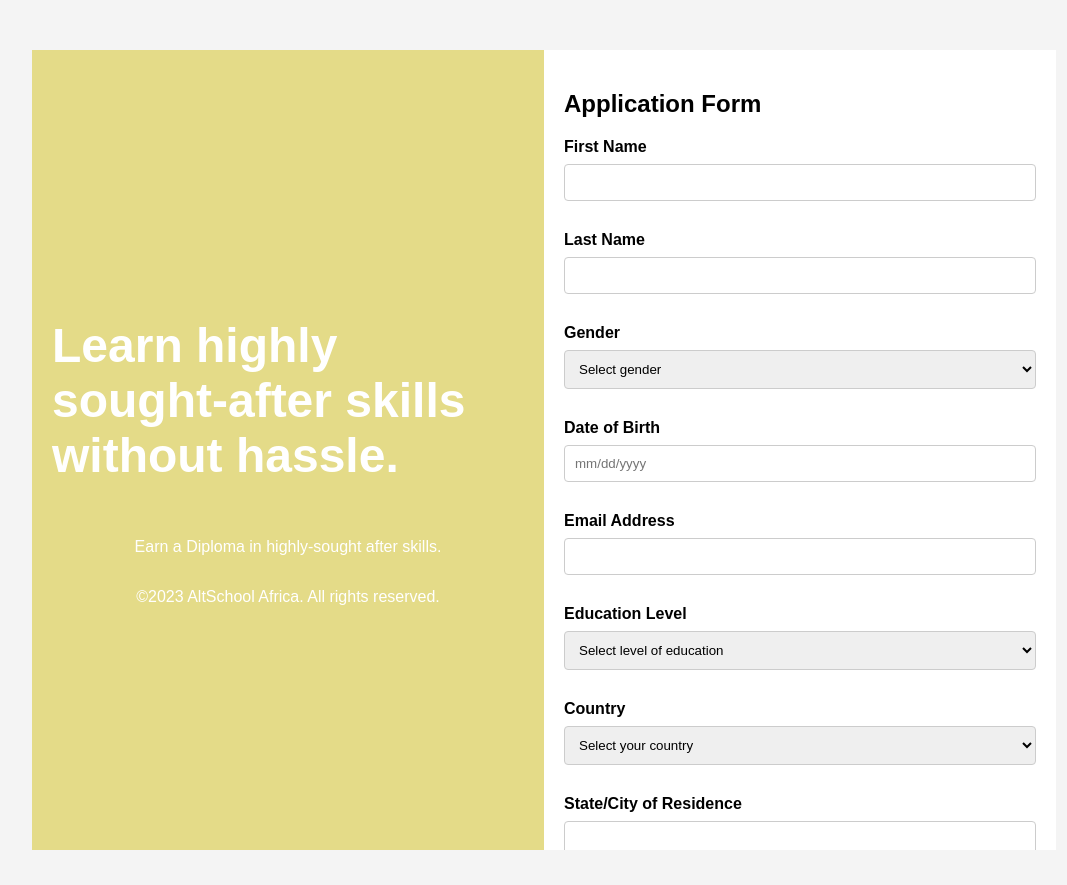
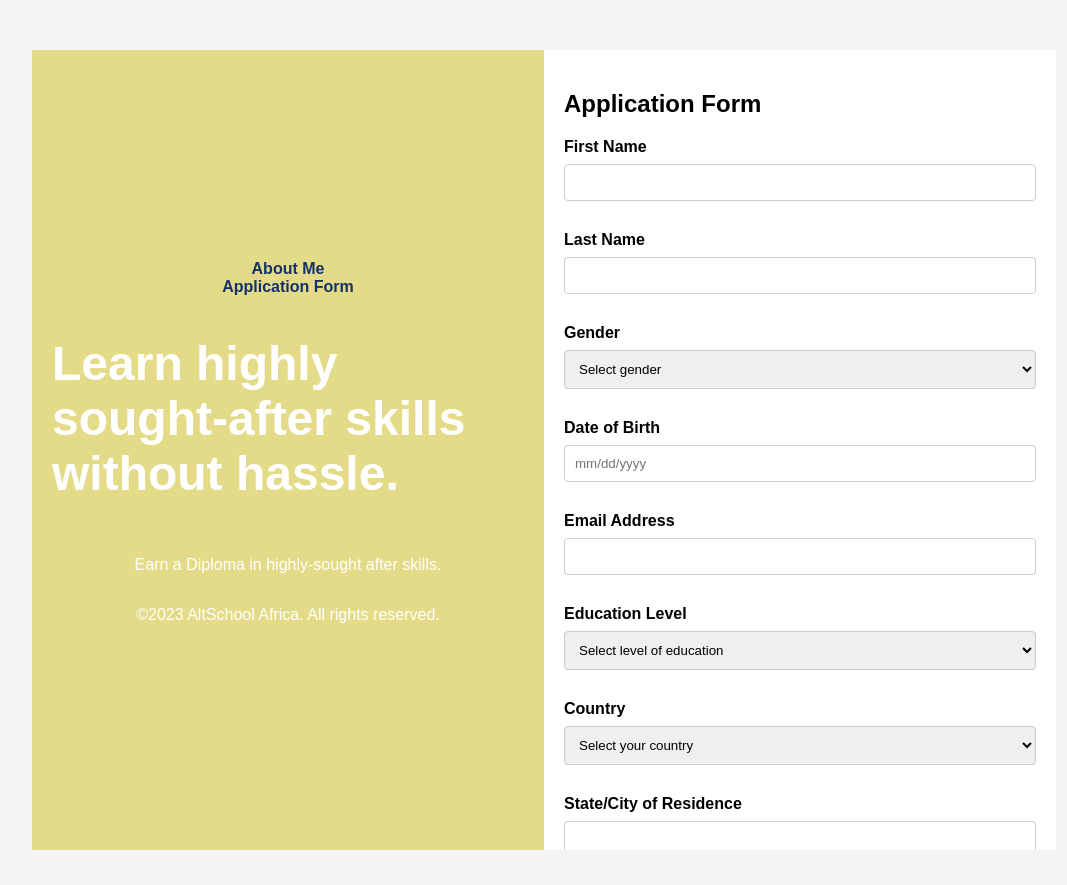
Before and after one commit to joy2323/Altschool-assignment1, a plain HTML site: page application.html in a window 1280 px wide. Shown: the whole page, without its empty margins (96-1163 px from the left). Drawn offline with Linux system fonts and the light colour scheme.

Commit message:
modify application form

```diff
--- a/application.html
+++ b/application.html
@@ -112,37 +112,24 @@
             background-color: #45a049;
         }
 
-        /* nav {
-            background-color: #333;
-            color: #fff;
-            padding: 10px;
-            text-align: center;
-        } */
-
-        /* nav a {
-            color: #fff;
+        a {
             text-decoration: none;
-            margin: 0 15px;
+            color: rgb(19, 50, 108);
             font-weight: bold;
             font-size: 16px;
-        } */
+        }
 
     </style>
 </head>
 <body>
+    <div class="container">
 
-    <!-- <nav>
-        <a href="/">About Me</a>
-        <a href="application.html">Application Form</a>
-    </nav> -->
+        <!-- <a href="/" style="text-decoration: none; color: #000;">About Me</a>
+        <a href="application.html" style="text-decoration: none; color: #000;">Application Form</a> -->
 
-    <div class="container">
-        <!-- <nav>
+        <div class="section1">
             <a href="/">About Me</a>
             <a href="application.html">Application Form</a>
-        </nav> -->
-
-        <div class="section1">
             <h2 style="font-size: 3em;">Learn highly sought-after skills without hassle.</h2>
             <p>Earn a Diploma in highly-sought after skills.</p>
             <p>©2023 AltSchool Africa. All rights reserved.</p>
```
